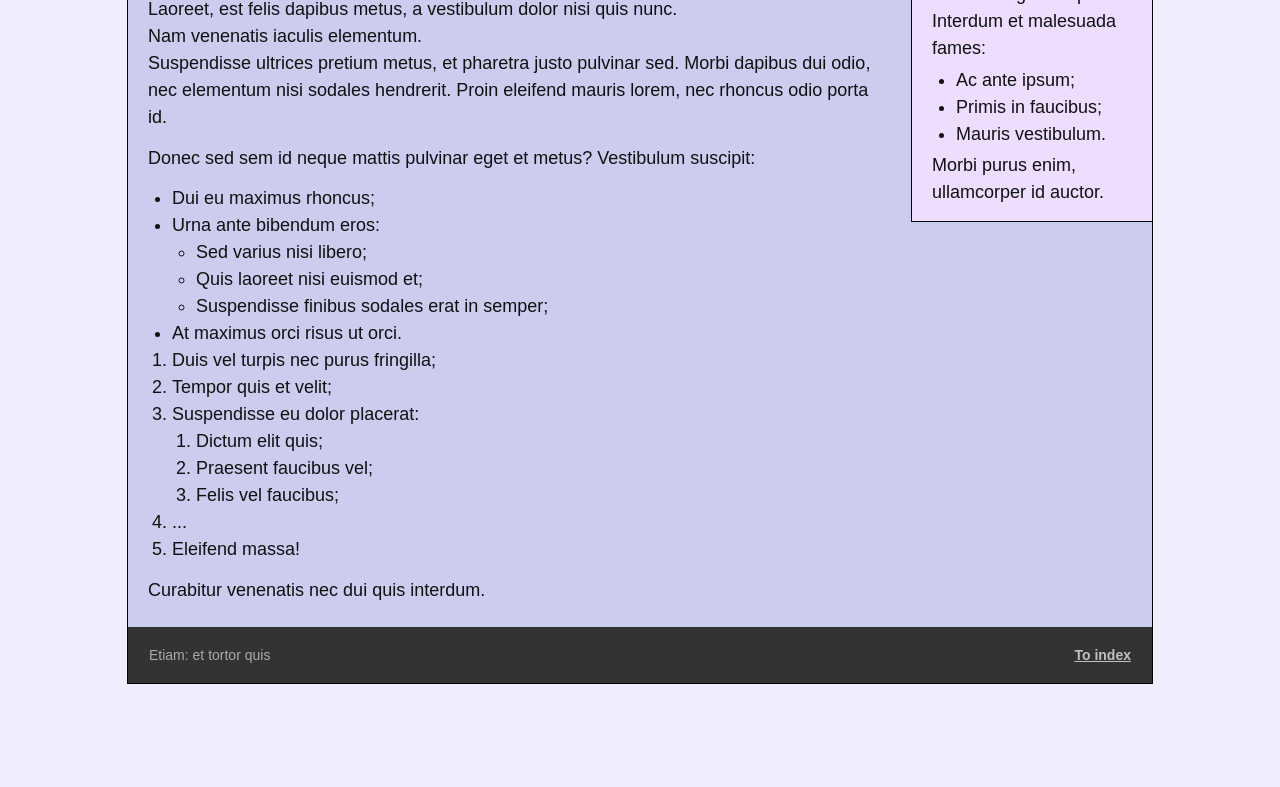
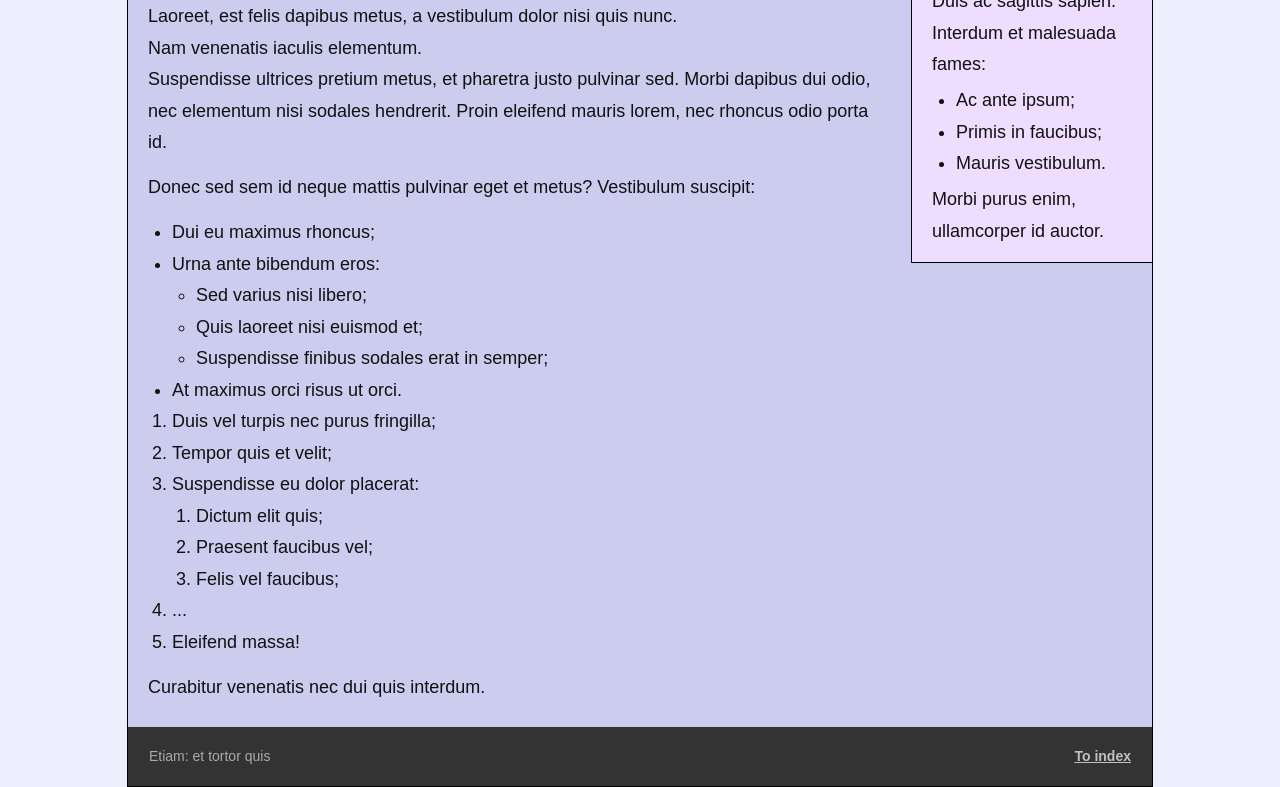
Before and after one commit to Meha931/meha931.xyz, a website: page root/styletest.ejs in a window 1280 px wide. Shown: the part 219-1006 px from the top of the page. Before the commit the page ends 903 px from the top, so only its background shows below. Drawn offline with nearby package versions, Linux system fonts and the light colour scheme; files that its build step writes are made by us from their sources.

Commit message:
Need sparcer paragraphs!

```diff
--- a/root/style.css
+++ b/root/style.css
@@ -79,7 +79,7 @@ h1 {
 p, li {
     color: #111;
     font-size: 18px;
-    line-height: 1.5em;
+    line-height: 1.75em;
     margin: 0.75em 0;
 }
 a {
```
